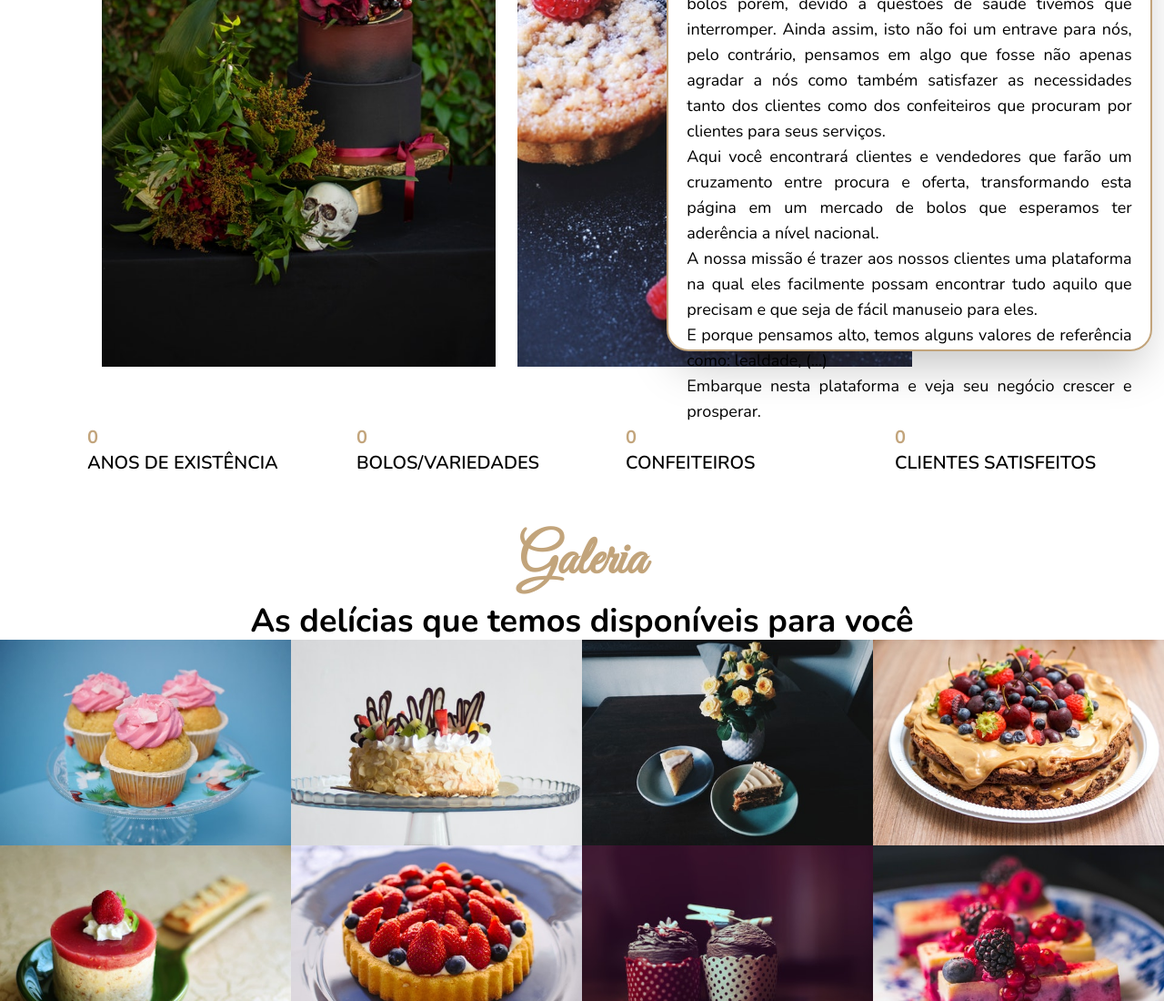
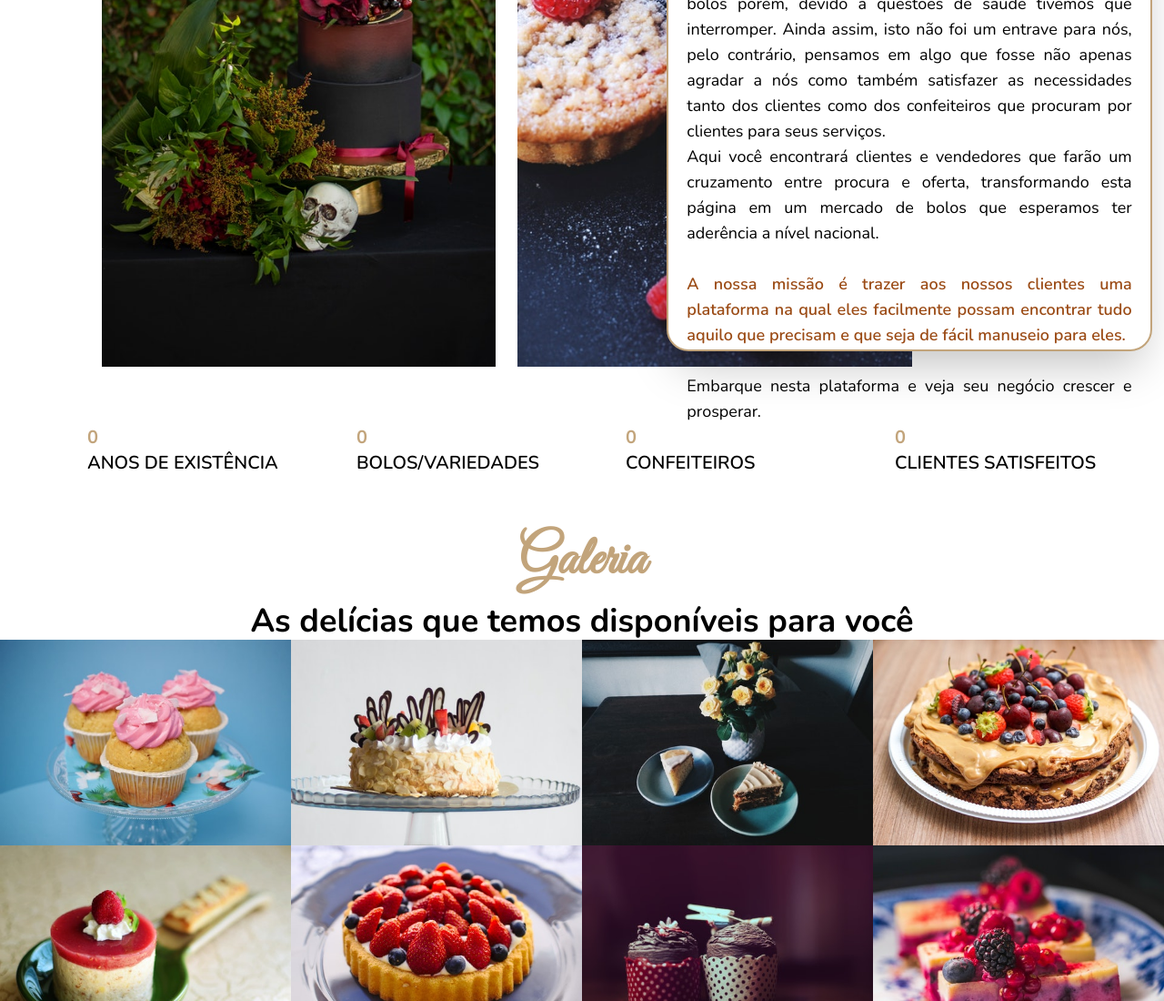
Before and after one commit to MiltonMassuanganhe/Cakelandy, a website: page index.html in a window 1280 px wide. Shown: the part 1146-2246 px from the top of the page at 91% size. Drawn offline with nearby package versions, Linux system fonts and the light colour scheme.

Commit message:
Updated of the about us text

```diff
--- a/index.html
+++ b/index.html
@@ -12,7 +12,7 @@
 
 <body class="text-xl font-body bg-white">
     <!-- navigation starts -->
-    <div>
+    <div class="">
 
         <!-- Let's try to Apply Carousel -->
         <section>
@@ -114,10 +114,12 @@
                         clientes para seus serviços.<br>
                         Aqui você encontrará clientes e vendedores que farão um cruzamento entre procura e oferta,
                         transformando esta página em um mercado de bolos que esperamos ter aderência a nível
-                        nacional.<br>
-                        A nossa missão é trazer aos nossos clientes uma plataforma na qual eles facilmente possam
-                        encontrar tudo aquilo que precisam e que seja de fácil manuseio para eles.<br>
-                        E porque pensamos alto, temos alguns valores de referência como: lealdade, (…)
+                        nacional. <br>
+                        <br>
+                        <span class=" text-principal-200 text-lg font-semibold"> A nossa missão é trazer aos nossos clientes uma plataforma na qual eles facilmente possam
+                        encontrar tudo aquilo que precisam e que seja de fácil manuseio para eles.
+                        </span>
+                        <br>
                         <br>
                         Embarque nesta plataforma e veja seu negócio crescer e prosperar.
                     </p>
```
Also changed, not shown: dist/output.css.
